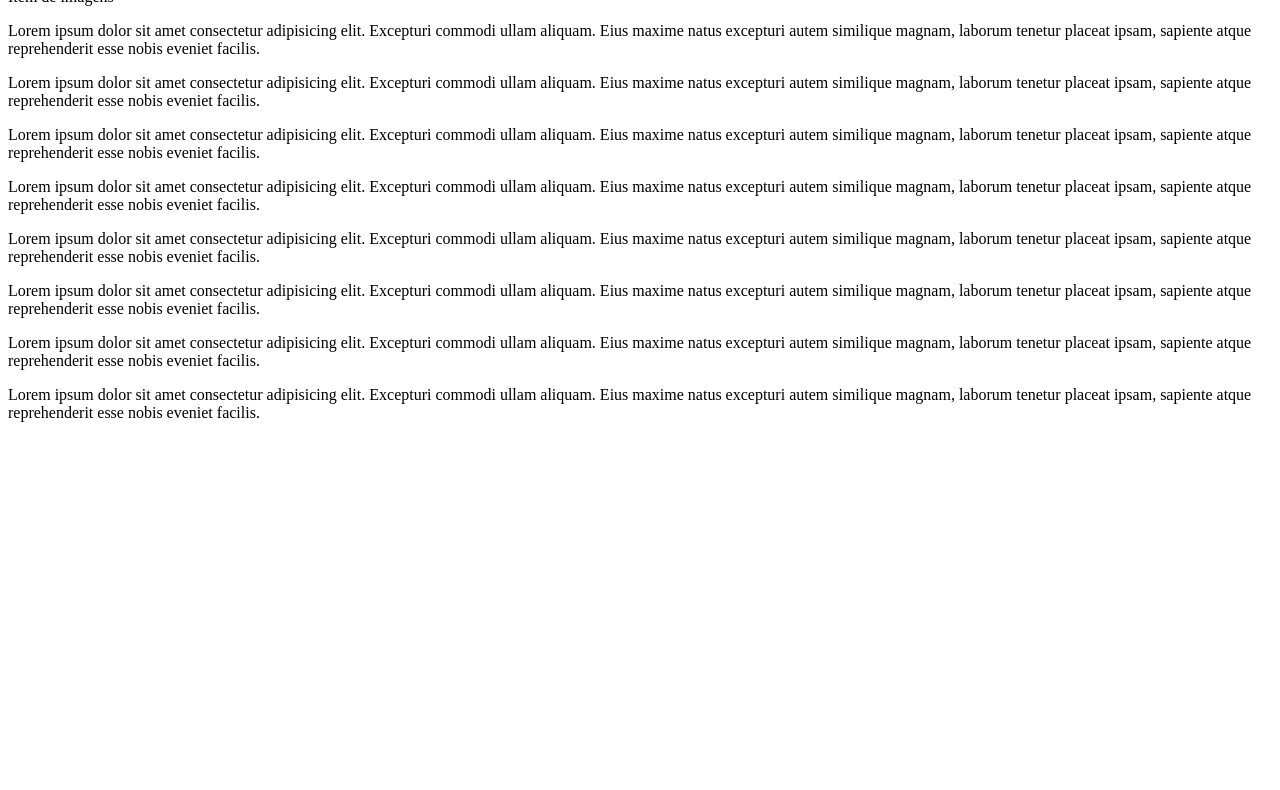
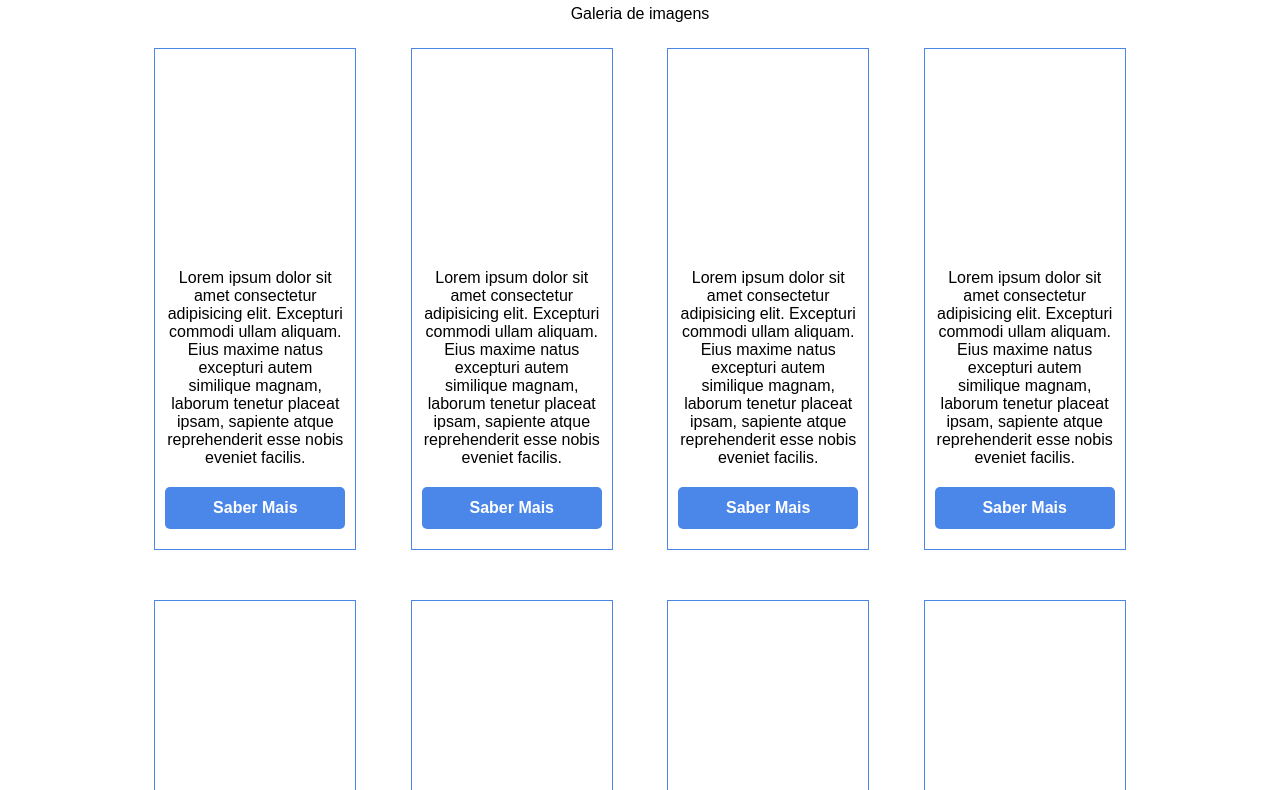
Before and after one commit to AntonyFelisberto/projeto_galeria, a plain HTML site: page projeto/index.html in a window 1280 px wide. Shown: the part 92-882 px from the top of the page. Before the commit the page ends 800 px from the top, so only its background shows below. Drawn offline with Linux system fonts and the light colour scheme.

Commit message:
finalizado

```diff
--- /dev/null
+++ b/projeto/css/styles.css
@@ -0,0 +1,72 @@
+* {
+    padding: 0;
+    margin: 0;
+    font-family: Arial, Helvetica, sans-serif;
+}
+
+h1,p {
+    text-align: center;
+}
+
+h1 {
+    margin-top: 40px;
+    margin-bottom: 20px;
+    color: #4a87e8;
+}
+
+.container {
+    max-width: 1200px;
+    margin: 0 auto;
+    text-align: center;
+}
+
+.card {
+    display: inline-block;
+    width: 200px;
+    margin: 25px;
+    border: 1px solid #4a87e8;
+}
+
+.card-image {
+    height: 200px;
+    background-size: cover;
+}
+
+.btn {
+    display: block;
+    background-color: #4a87e8;
+    color: #fff;
+    margin-top: 20px;
+    text-decoration: none;
+    padding: 10px;
+    border: 2px solid transparent;
+    font-weight: bold;
+    transition: .5s;
+    border-radius: 5px;
+}
+
+.btn:hover {
+    background-color: white;
+    color: #4a87e8;
+    border-color: #4a87e8;
+}
+
+.card-description {
+    padding: 20px 10px;
+}
+
+#card-1 {
+    background-image: url();
+}
+
+#card-2 {
+    background-image: url();
+}
+
+#card-3 {
+    background-image: url();
+}
+
+#card-4 {
+    background-image: url();
+}
--- a/projeto/index.html
+++ b/projeto/index.html
@@ -3,66 +3,67 @@
 <head>
     <meta charset="UTF-8">
     <meta name="viewport" content="width=device-width, initial-scale=1.0">
+    <link rel="stylesheet" href="css/styles.css">
     <title>Galeria</title>
 </head>
 <body>
     <h1>Galeria de Imagens</h1>
-    <p>Item de imagens</p>
+    <p>Galeria de imagens</p>
     <div class="container">
-        <div class="card">
+        <div class="card" id="card-1">
             <div class="card-image"></div>
             <div class="card-description">
                 <p>Lorem ipsum dolor sit amet consectetur adipisicing elit. Excepturi commodi ullam aliquam. Eius maxime natus excepturi autem similique magnam, laborum tenetur placeat ipsam, sapiente atque reprehenderit esse nobis eveniet facilis.</p>
-                <a href="http://" class="btn"></a>
+                <a href="http://" class="btn">Saber Mais</a>
             </div>
         </div>
-        <div class="card">
+        <div class="card" id="card-2">
             <div class="card-image"></div>
             <div class="card-description">
                 <p>Lorem ipsum dolor sit amet consectetur adipisicing elit. Excepturi commodi ullam aliquam. Eius maxime natus excepturi autem similique magnam, laborum tenetur placeat ipsam, sapiente atque reprehenderit esse nobis eveniet facilis.</p>
-                <a href="http://" class="btn"></a>
+                <a href="http://" class="btn">Saber Mais</a>
             </div>
         </div>
-        <div class="card">
+        <div class="card" id="card-3">
             <div class="card-image"></div>
             <div class="card-description">
                 <p>Lorem ipsum dolor sit amet consectetur adipisicing elit. Excepturi commodi ullam aliquam. Eius maxime natus excepturi autem similique magnam, laborum tenetur placeat ipsam, sapiente atque reprehenderit esse nobis eveniet facilis.</p>
-                <a href="http://" class="btn"></a>
+                <a href="http://" class="btn">Saber Mais</a>
             </div>
         </div>
-        <div class="card">
+        <div class="card" id="card-4">
             <div class="card-image"></div>
             <div class="card-description">
                 <p>Lorem ipsum dolor sit amet consectetur adipisicing elit. Excepturi commodi ullam aliquam. Eius maxime natus excepturi autem similique magnam, laborum tenetur placeat ipsam, sapiente atque reprehenderit esse nobis eveniet facilis.</p>
-                <a href="http://" class="btn"></a>
+                <a href="http://" class="btn">Saber Mais</a>
             </div>
         </div>
-        <div class="card">
+        <div class="card" id="card-4">
             <div class="card-image"></div>
             <div class="card-description">
                 <p>Lorem ipsum dolor sit amet consectetur adipisicing elit. Excepturi commodi ullam aliquam. Eius maxime natus excepturi autem similique magnam, laborum tenetur placeat ipsam, sapiente atque reprehenderit esse nobis eveniet facilis.</p>
-                <a href="http://" class="btn"></a>
+                <a href="http://" class="btn">Saber Mais</a>
             </div>
         </div>
-        <div class="card">
+        <div class="card" id="card-3">
             <div class="card-image"></div>
             <div class="card-description">
                 <p>Lorem ipsum dolor sit amet consectetur adipisicing elit. Excepturi commodi ullam aliquam. Eius maxime natus excepturi autem similique magnam, laborum tenetur placeat ipsam, sapiente atque reprehenderit esse nobis eveniet facilis.</p>
-                <a href="http://" class="btn"></a>
+                <a href="http://" class="btn">Saber Mais</a>
             </div>
         </div>
-        <div class="card">
+        <div class="card" id="card-2">
             <div class="card-image"></div>
             <div class="card-description">
                 <p>Lorem ipsum dolor sit amet consectetur adipisicing elit. Excepturi commodi ullam aliquam. Eius maxime natus excepturi autem similique magnam, laborum tenetur placeat ipsam, sapiente atque reprehenderit esse nobis eveniet facilis.</p>
-                <a href="http://" class="btn"></a>
+                <a href="http://" class="btn">Saber Mais</a>
             </div>
         </div>
-        <div class="card">
+        <div class="card" id="card-1">
             <div class="card-image"></div>
             <div class="card-description">
                 <p>Lorem ipsum dolor sit amet consectetur adipisicing elit. Excepturi commodi ullam aliquam. Eius maxime natus excepturi autem similique magnam, laborum tenetur placeat ipsam, sapiente atque reprehenderit esse nobis eveniet facilis.</p>
-                <a href="http://" class="btn"></a>
+                <a href="http://" class="btn">Saber Mais</a>
             </div>
         </div>
     </div>
```
